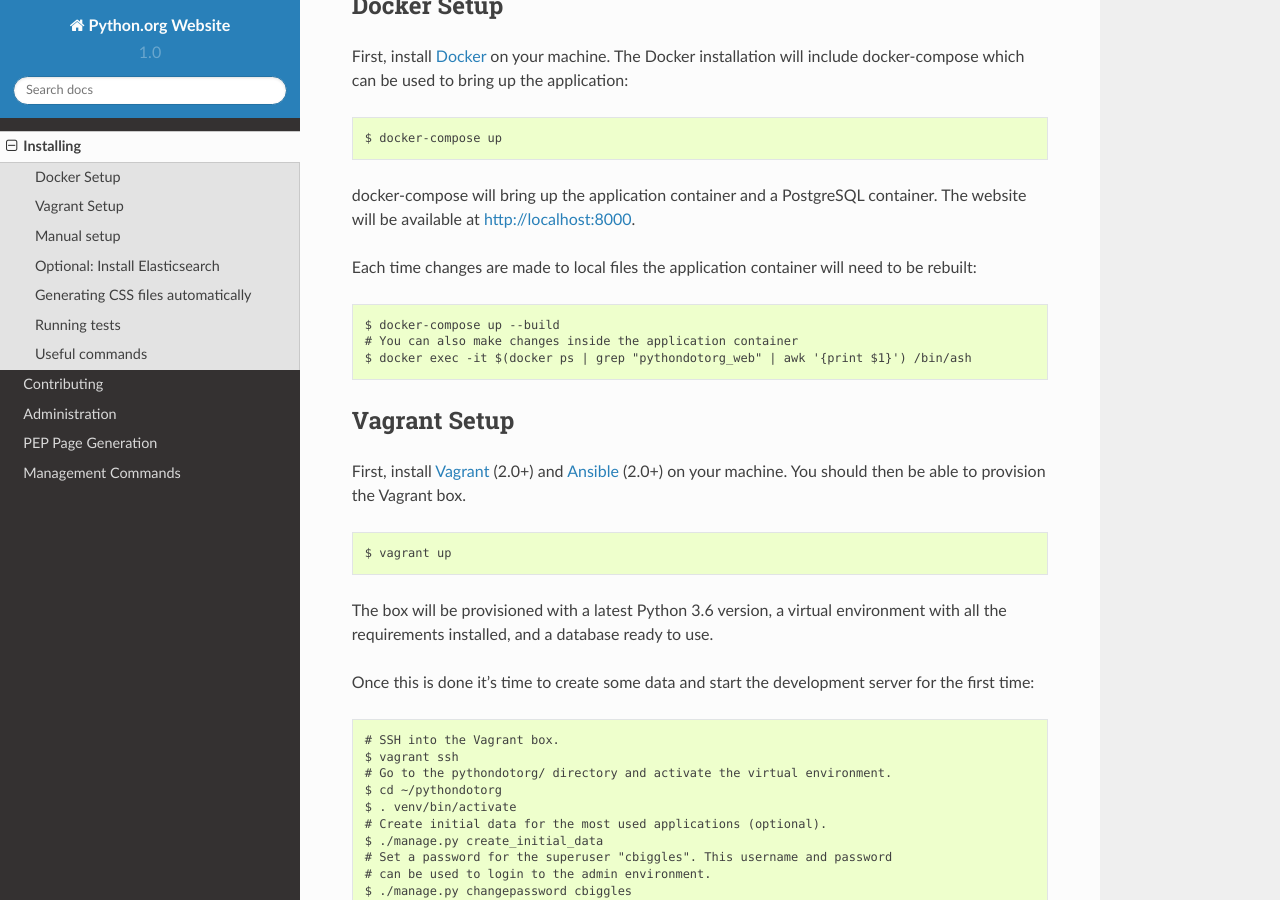
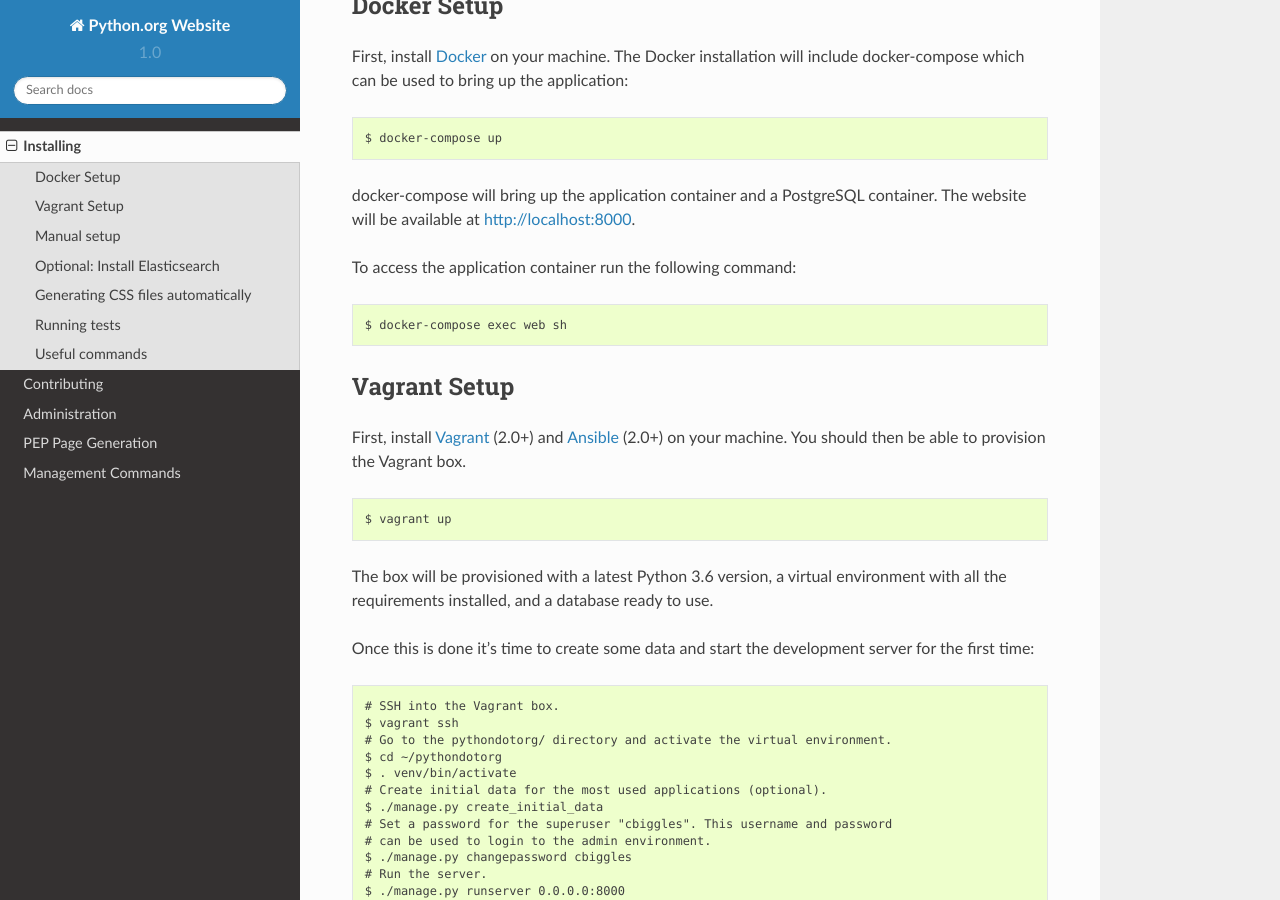
Before and after one commit to python/pythondotorg, a Sphinx documentation site: the page built from docs/source/install.rst, in a window 1280 px wide and 900 px high, scrolled down 315 px. Built offline with Sphinx 7.4.7 and the Read the Docs theme 2.0.0, drawn with Linux system fonts in a browser that asks for light colours.

Commit message:
Docker fixes

```diff
--- a/docker-compose.yml
+++ b/docker-compose.yml
@@ -5,7 +5,7 @@
     build: .
     command: python manage.py runserver 0.0.0.0:8000
     environment:
-      DATABASE_URL: "${DB_TYPE:-postgres}://${DB_USER:-admin}:${DB_PASSWORD:-password}@${DB_HOST:-db}:${DB_PORT:-5432}/${DB_NAME:-pythondotorg}"
+      DATABASE_URL: postgres://admin:password@db:5432/pythondotorg
     ports:
       - "8000:8000"
     volumes:
--- a/docs/source/install.rst
+++ b/docs/source/install.rst
@@ -22,14 +22,11 @@
 docker-compose will bring up the application container and a PostgreSQL
 container. The website will be available at http://localhost:8000.
 
-Each time changes are made to local files the application container
-will need to be rebuilt:
+To access the application container run the following command:
 
 ::
 
-    $ docker-compose up --build
-    # You can also make changes inside the application container
-    $ docker exec -it $(docker ps | grep "pythondotorg_web" | awk '{print $1}') /bin/ash
+    $ docker-compose exec web sh
 
 .. _Docker: https://docs.docker.com/install/
 
```
Also changed, not shown: 2 other files.
